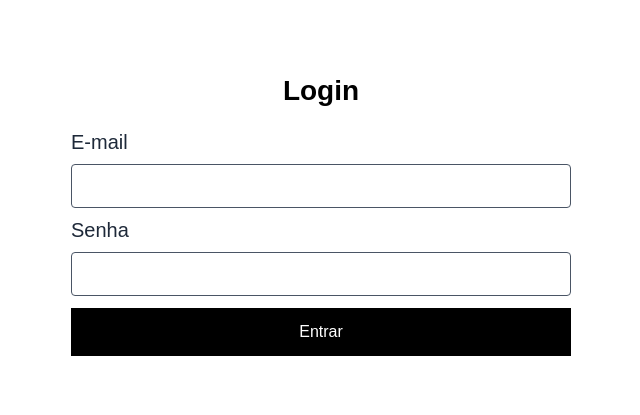
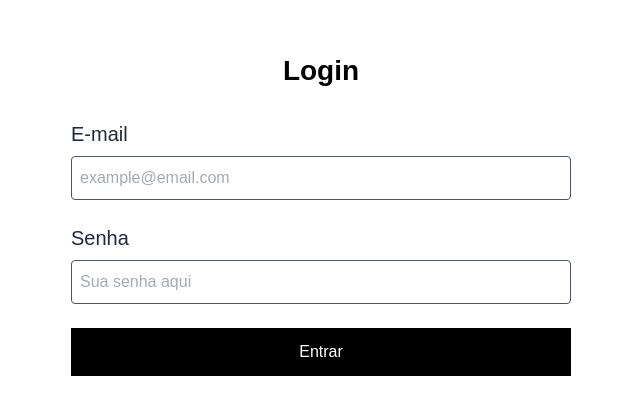
Before and after one commit to FelipeAlencarlp/mini-saas, a Next.js app in the folder frontend/: page /login in a window 1280 px wide. Shown: the part 181-596 px from the top of the page, without its empty margins (319-959 px from the left). Built offline with nearby package versions, Linux system fonts and the light colour scheme.

Commit message:
Componentizando login

```diff
--- a/frontend/src/app/login/helpers/loginRequest.ts
+++ b/frontend/src/app/login/helpers/loginRequest.ts
@@ -34,6 +34,7 @@ export async function loginRequest(
             data: response.data.data
         };
     } catch (error: any) {
+        console.log(error)
         if (error.response?.status === 401) {
             return {
                 success: false,
--- a/frontend/src/app/login/page.tsx
+++ b/frontend/src/app/login/page.tsx
@@ -5,6 +5,9 @@ import { useRouter } from "next/navigation";
 import { loginRequest } from "./helpers/loginRequest";
 import { useAuth } from "@/hooks/useAuth";
 import { validateLoginForm } from "./helpers/validateLoginForm";
+import { Form } from "@/components/form/Form";
+import { Input } from "@/components/form/Input";
+import { Button } from "@/components/form/Button";
 
 export default function Login() {
     const { login } = useAuth();
@@ -56,94 +59,50 @@ export default function Login() {
                 items-center h-screen
             "
         >
-            <div
-                className="
-                    m-4 p-4 bg-white w-11/12 max-w-175
-                    flex flex-col items-center justify-center rounded-2xl
-                "
+            <Form
+                id="login-form"
+                title="Login"
+                error={loginError}
+                onSubmit={onSubmit}
             >
-                <form
-                    id="login-form"
-                    onSubmit={(e) => onSubmit(e)}
-                    className="
-                        w-11/12 max-w-125 flex-col
-                        flex items-center justify-center
-                    "
-                >
-                    <h2
-                        className="
-                            inter-normal text-[28px]
-                            text-black font-black mb-4
-                        "
-                    >
-                        Login
-                    </h2>
-
-                    <div className="w-full flex flex-col gap-2">
-                        <label
-                            className="text-gray-800 text-xl"
-                            htmlFor="email-login-input"
-                        >
-                            E-mail
-                        </label>
-                        <input
+                <Input
+                    label="E-mail"
                     id="email-login-input"
                     name="email"
+                    type="email"
                     value={email}
+                    placeholder="example@email.com"
+                    error={errors.email}
                     onChange={(e) => {
                         setEmail(e.target.value);
-                                setErrors({email: '', password: errors.password});
+                        setErrors({
+                            email: '',
+                            password: errors.password
+                        });
                     }}
-                            className="border p-2 rounded h-11 text-gray-600"
                 />
 
-                        {errors.email &&
-                            <span className="text-red-400 text-xs mb-3">
-                                {errors.email}
-                            </span>
-                        }
-
-                        <label
-                            className="text-gray-800 text-xl"
-                            htmlFor="password-login-input"
-                        >
-                                Senha
-                        </label>
-                        <input
+                <Input
+                    label="Senha"
                     id="password-login-input"
                     name="password"
+                    type="password"
                     value={password}
+                    placeholder="Sua senha aqui"
+                    error={errors.password}
                     onChange={(e) => {
                         setPassword(e.target.value);
-                                setErrors({email: errors.email, password: ''});
+                        setErrors({
+                            email: errors.email,
+                            password: ''
+                        });
                     }}
-                            type="password"
-                            className="border p-2 rounded h-11 text-gray-600"
                 />
 
-                        {errors.password &&
-                            <span className="text-red-400 text-xs mb-3">
-                                {errors.password}
-                            </span>
-                        }
-                    </div>
-
-                    <button
-                        className="
-                            bg-black w-full m-3 text-white
-                            p-3 cursor-pointer hover:bg-gray-900
-                        "
-                    >
+                <Button type="submit">
                     Entrar
-                    </button>
-
-                    {loginError &&
-                        <span className="text-red-400 text-xl mb-3">
-                            {loginError}
-                        </span>
-                    }
-                </form>
-            </div>
+                </Button>
+            </Form>
         </section>
     );
 }
--- /dev/null
+++ b/frontend/src/components/form/Button.tsx
@@ -0,0 +1,24 @@
+interface ButtonProps {
+    children: React.ReactNode;
+    type?: 'button' | 'submit' | 'reset';
+    onClick?: (e: React.MouseEvent<HTMLButtonElement>) => void;
+}
+
+export function Button({
+    children,
+    type = 'button',
+    onClick
+}: ButtonProps) {
+    return (
+        <button
+            type={type}
+            onClick={onClick}
+            className="
+                bg-black w-full m-3 text-white
+                p-3 cursor-pointer hover:bg-gray-900
+            "
+        >
+            {children}
+        </button>
+    );
+}
--- /dev/null
+++ b/frontend/src/components/form/Form.tsx
@@ -0,0 +1,50 @@
+interface FormProps {
+    children: React.ReactNode;
+    id: string;
+    title: string;
+    error?: string;
+    onSubmit: (e: React.SubmitEvent<HTMLFormElement>) => void;
+}
+
+export function Form({
+    children,
+    id,
+    title,
+    error,
+    onSubmit
+}: FormProps) {
+    return (
+        <div
+            className="
+                m-4 p-4 bg-white w-11/12 max-w-175
+                flex flex-col items-center justify-center rounded-2xl
+            "
+        >
+            <form
+                id={id}
+                onSubmit={onSubmit}
+                className="
+                    w-11/12 max-w-125 flex-col
+                    flex items-center justify-center
+                "
+            >
+                <h2
+                    className="
+                        inter-normal text-[28px]
+                        text-black font-black mb-4
+                    "
+                >
+                    {title}
+                </h2>
+
+                {children}
+
+                {error && (
+                    <span className="text-red-400 text-xl mb-3">
+                        {error}
+                    </span>
+                )}
+            </form>
+        </div>
+    );
+}
--- /dev/null
+++ b/frontend/src/components/form/Input.tsx
@@ -0,0 +1,48 @@
+interface InputProps {
+    label: string;
+    id: string;
+    name: string;
+    type?: string;
+    value: string;
+    placeholder: string;
+    error?: string;
+    onChange: (e: React.ChangeEvent<HTMLInputElement>) => void;
+}
+
+export function Input({
+    label,
+    id,
+    name,
+    type = 'text',
+    value,
+    placeholder,
+    error,
+    onChange
+}: InputProps) {
+    return (
+        <div className="w-full flex flex-col gap-2 my-3">
+            <label
+                className="text-gray-800 text-xl"
+                htmlFor={id}
+            >
+                {label}
+            </label>
+
+            <input
+                id={id}
+                name={name}
+                value={value}
+                type={type}
+                placeholder={placeholder}
+                onChange={onChange}
+                className="border p-2 rounded h-11 text-gray-600"
+            />
+
+            {error && (
+                <span className="text-red-400 text-xs">
+                    {error}
+                </span>
+            )}
+        </div>
+    );
+}
--- a/frontend/src/services/api.ts
+++ b/frontend/src/services/api.ts
@@ -1,10 +1,13 @@
 import axios from 'axios';
 import Cookies from 'js-cookie';
+import { useRouter } from "next/navigation";
+const router = useRouter();
 
 export const api = axios.create({
     baseURL: 'http://localhost:8000'
 });
 
+// Token
 api.interceptors.request.use((config) => {
     const token = Cookies.get('auth');
 
@@ -15,14 +18,18 @@ api.interceptors.request.use((config) => {
     return config;
 });
 
+
+// Refresh Token
 api.interceptors.response.use(
   (response) => response,
   async (error) => {
     const originalRequest = error.config;
+    const isLoginRoute = originalRequest.url !== '/login';
 
     if (
         error.response?.status === 401 &&
-        !originalRequest._retry
+        !originalRequest._retry &&
+        !isLoginRoute
     ) {
       originalRequest._retry = true;
 
@@ -38,7 +45,7 @@ api.interceptors.response.use(
         Cookies.remove('auth');
         Cookies.remove('refresh');
 
-        window.location.href = '/login';
+        router.push('/login');
 
         return Promise.reject(refreshError);
       }
```
Lines whose indentation alone changed are shown as unchanged.
